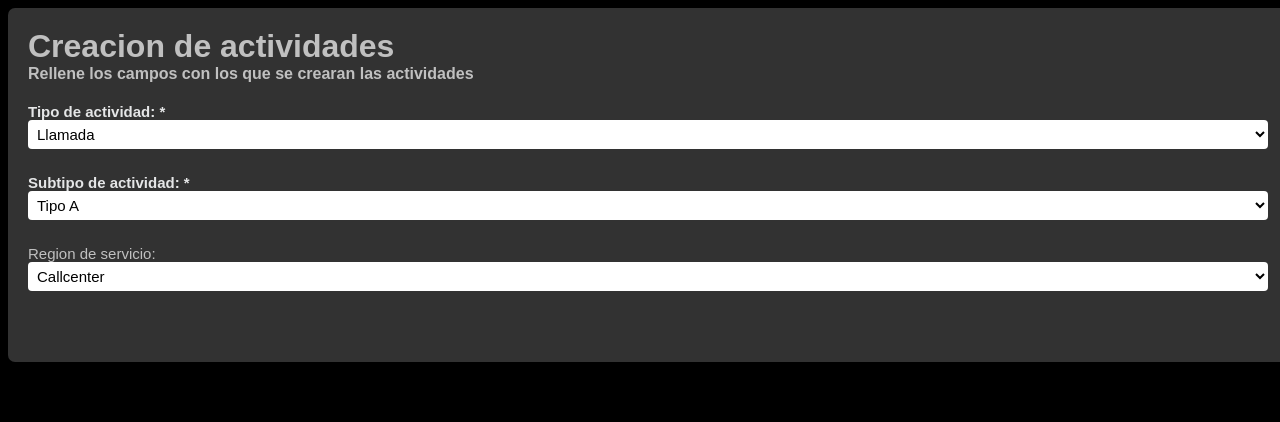
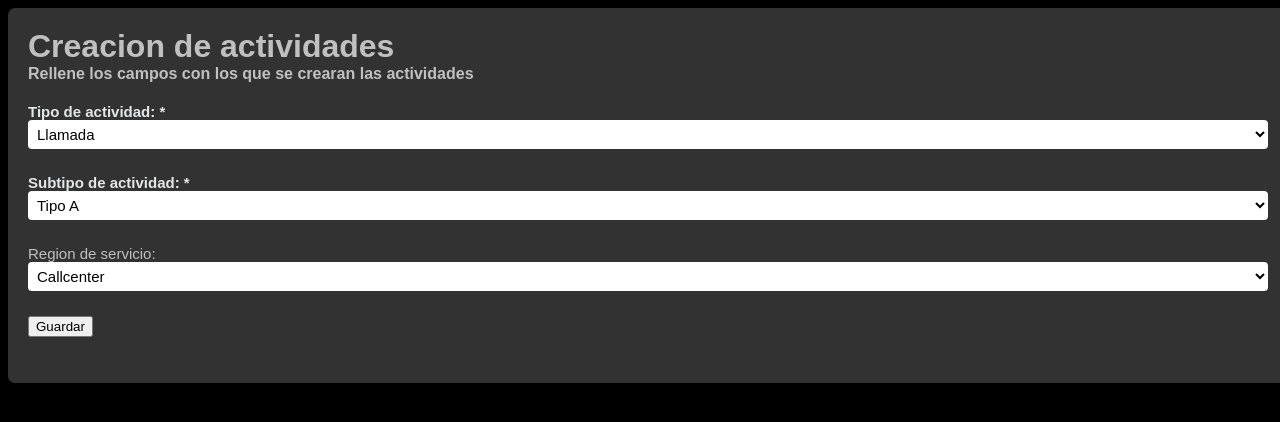
Before and after one commit to jesusib/flaskRepo, a Flask app: page / in a window 1280 px wide. Shown: the top 422 px of the page. Run offline with Flask 2, Linux system fonts and the light colour scheme.

Commit message:
botton save

```diff
--- a/templates/ConfigForm.html
+++ b/templates/ConfigForm.html
@@ -53,7 +53,7 @@
 		      </label>
 			</div>
 			<div id="buttonId">
-		      <button name="submit" type="button" id="submit" onClick="lock(); toggleText(this.id);>Guardar</button>
+		      <button name="submit" type="button" id="submit";>Guardar</button>
 			</div>
 		   </form>
 
```
